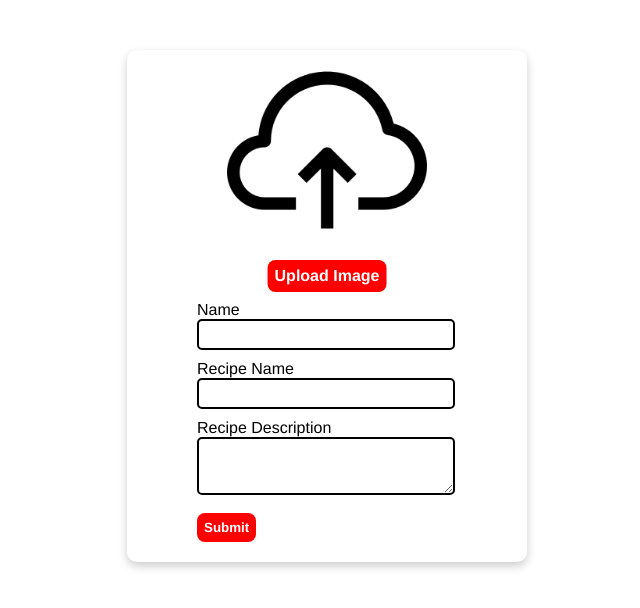
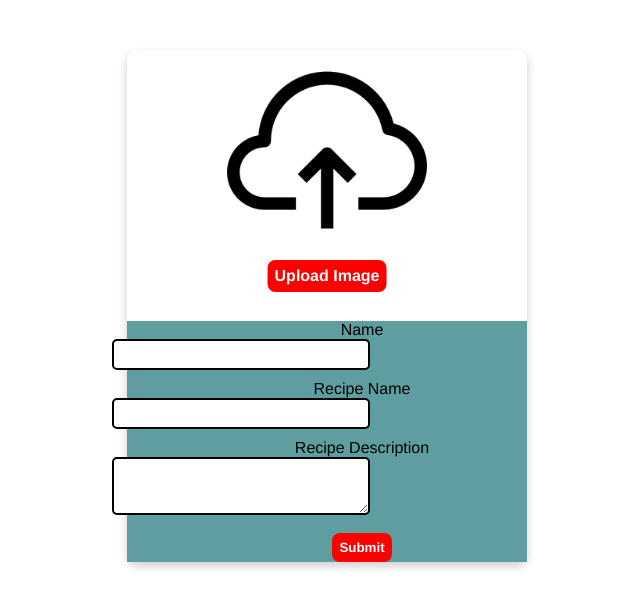
Before and after one commit to ZAINAZHAR303/python, a Flask app: a page that uses recipe sharing website/templates/add_recipe.html in a window 1280 px wide. Shown: the top 608 px of the page, without its empty margins (313-953 px from the left). Run offline with Flask 3, Linux system fonts and the light colour scheme.

Commit message:
update the recipe page:

```diff
--- a/recipe sharing website/templates/add_recipe.html
+++ b/recipe sharing website/templates/add_recipe.html
@@ -5,6 +5,23 @@
     <meta name="viewport" content="width=device-width, initial-scale=1.0">
     <title>Document</title>
     <link rel="stylesheet" href="/static/add_styles.css">
+
+    <style>
+        .details{
+            text-align: center;
+            background-color: cadetblue;
+            /* margin-top: 50px; */
+            margin-top:50px;
+            display: flex;
+            flex-direction: column;
+            align-items: center;
+        }
+        .add_recipe{
+            display: flex;
+            flex-direction: column;
+            width: 500px;
+        }
+    </style>
 </head>
 <body>
 
@@ -25,7 +42,7 @@
 
             </div>
             <div class="details">
-                <form action="add_recipe">
+                <form action="add_recipe" class="add_recipe">
                     <label for="name">Name</label>
                     <input type="text" name="name" id="user_name">
 
```
Also changed, not shown: 8 other files.
